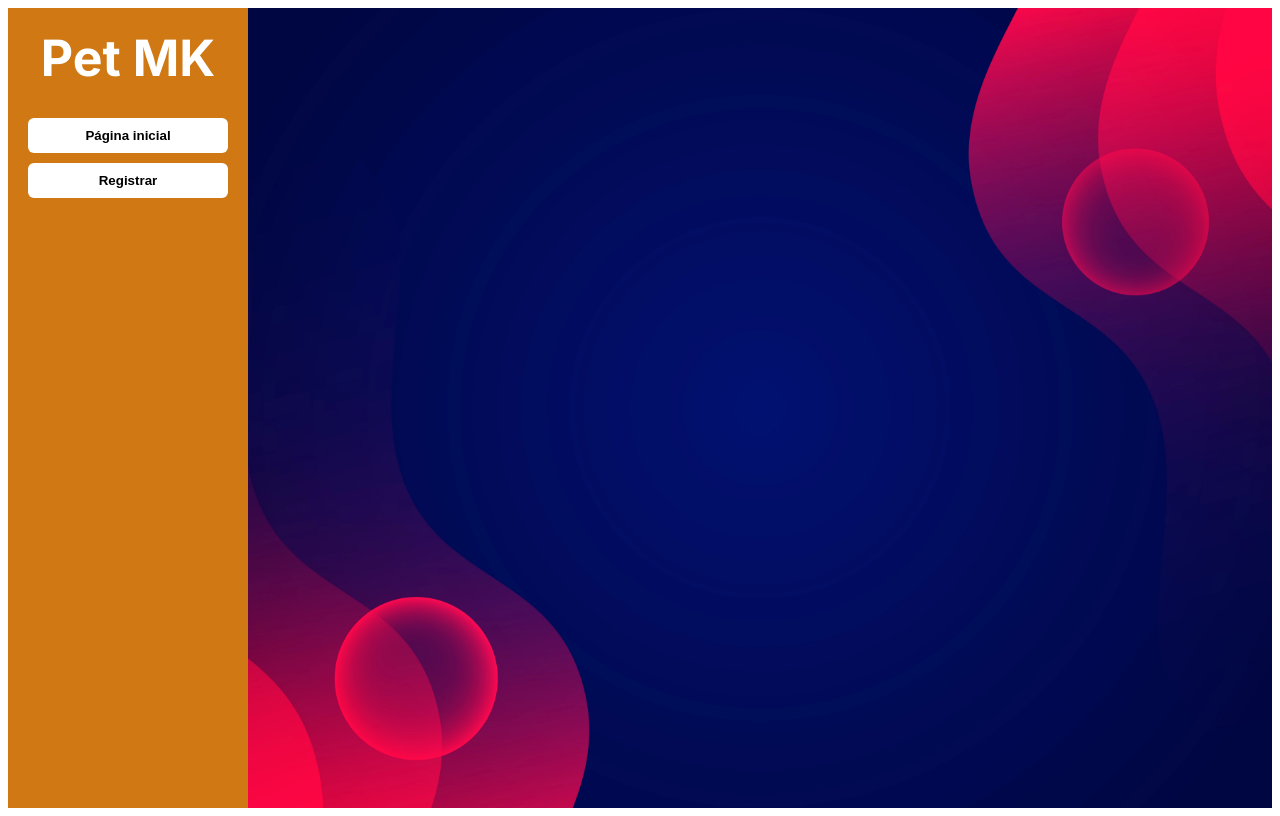
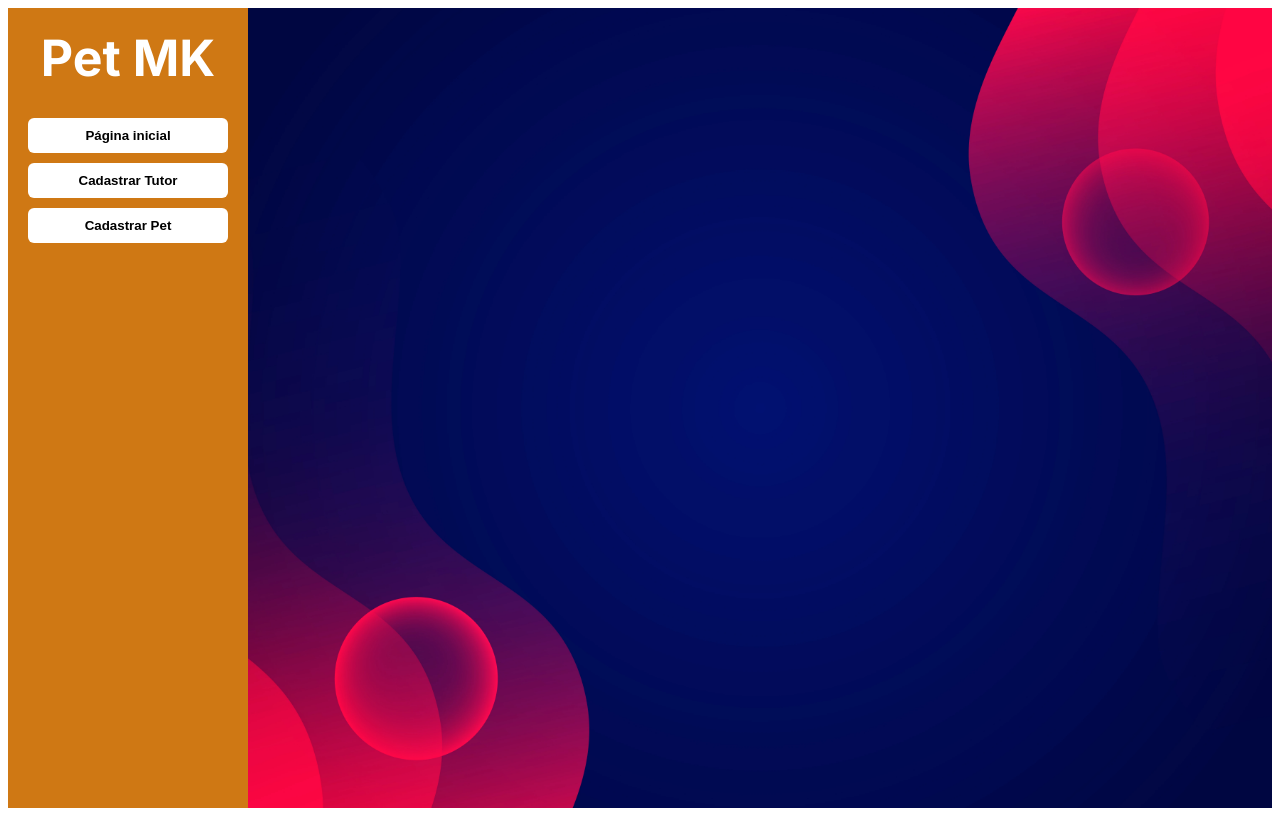
Before and after one commit to GabrielMoGit/Pet_duda, a React (Vite) app in the folder PET_DUDA_FRONTEND/: page / in a window 1280 px wide. Built offline with nearby package versions, Linux system fonts and the light colour scheme; the HTML template or start-up script is replaced by a standard one.

Commit message:
já criada a página para cadastro de pet, e interação do botão para navegar pelas páginas

```diff
--- a/PET_DUDA_FRONTEND/src/app.tsx
+++ b/PET_DUDA_FRONTEND/src/app.tsx
@@ -2,6 +2,7 @@ import { BrowserRouter, Routes, Route } from 'react-router-dom'
 import { Layout } from './components/panels/mainPanel'
 import { Home } from './pages/Home'
 import { TutorRegister } from './pages/tutorRegister'
+import { PetRegister } from './pages/petsRegister'
 
 function App() {
   return (
@@ -11,6 +12,7 @@ function App() {
           <Route index element={<Home />} />
           <Route path="home" element={<Home />} />
           <Route path="register" element={<TutorRegister />} />
+          <Route path="petRegister" element={<PetRegister/>} />
         </Route>
       </Routes>
     </BrowserRouter>
--- a/PET_DUDA_FRONTEND/src/components/panels/mainPanel/index.tsx
+++ b/PET_DUDA_FRONTEND/src/components/panels/mainPanel/index.tsx
@@ -18,7 +18,11 @@ export function Layout() {
         <GenericButton onClick={() => {
           navigate("/register")
           setHasContent(false)
-          }}>Registrar</GenericButton>
+          }}>Cadastrar Tutor</GenericButton>
+          <GenericButton onClick={() => {
+          navigate("/petRegister")
+          setHasContent(false)
+          }}>Cadastrar Pet</GenericButton>
       </Panel>
 
       <Content>
--- /dev/null
+++ b/PET_DUDA_FRONTEND/src/pages/petsRegister/index.tsx
@@ -0,0 +1,9 @@
+
+export function PetRegister(){
+
+    return(
+        <div>
+
+        </div>
+    )
+}
```
